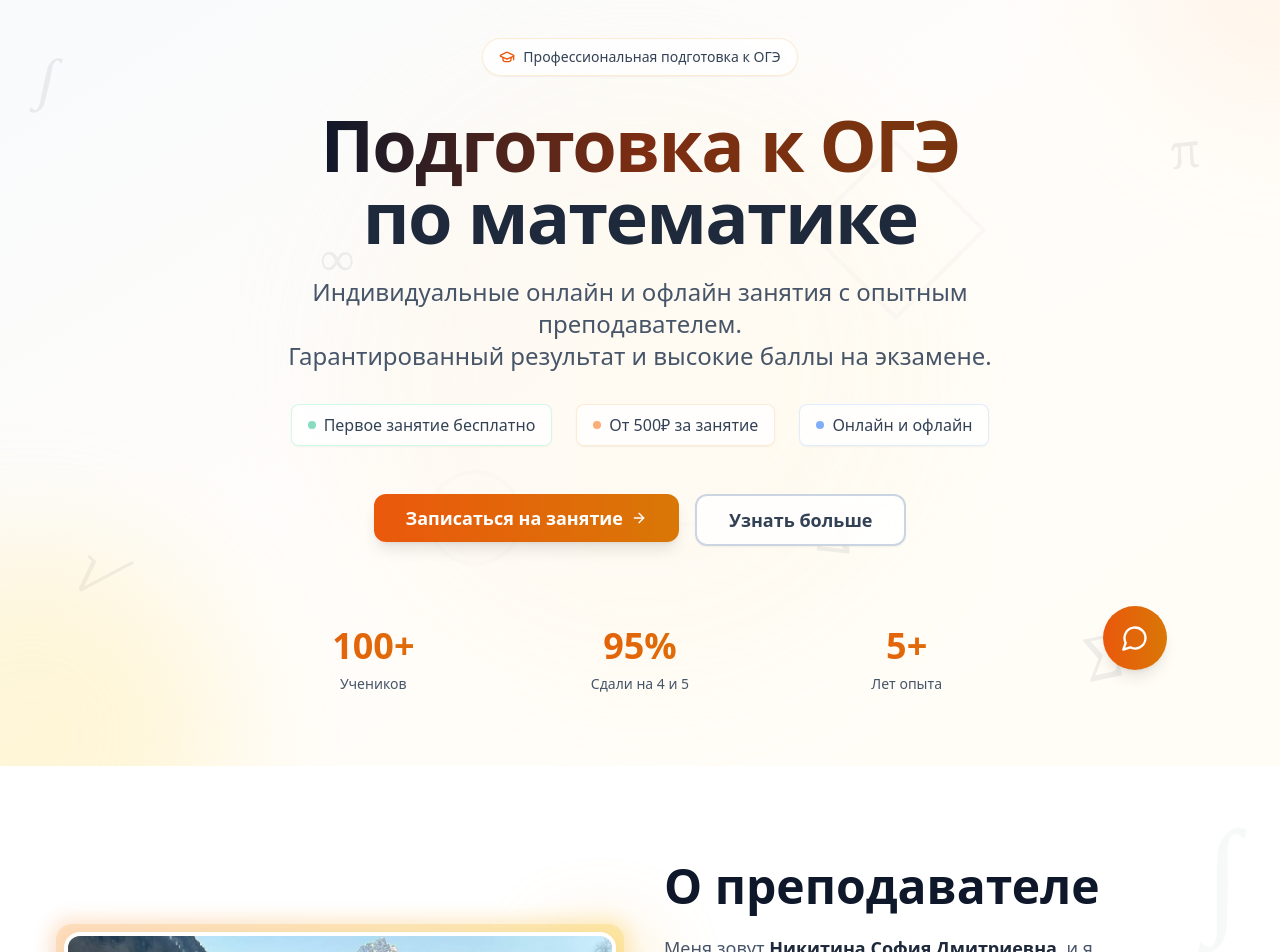
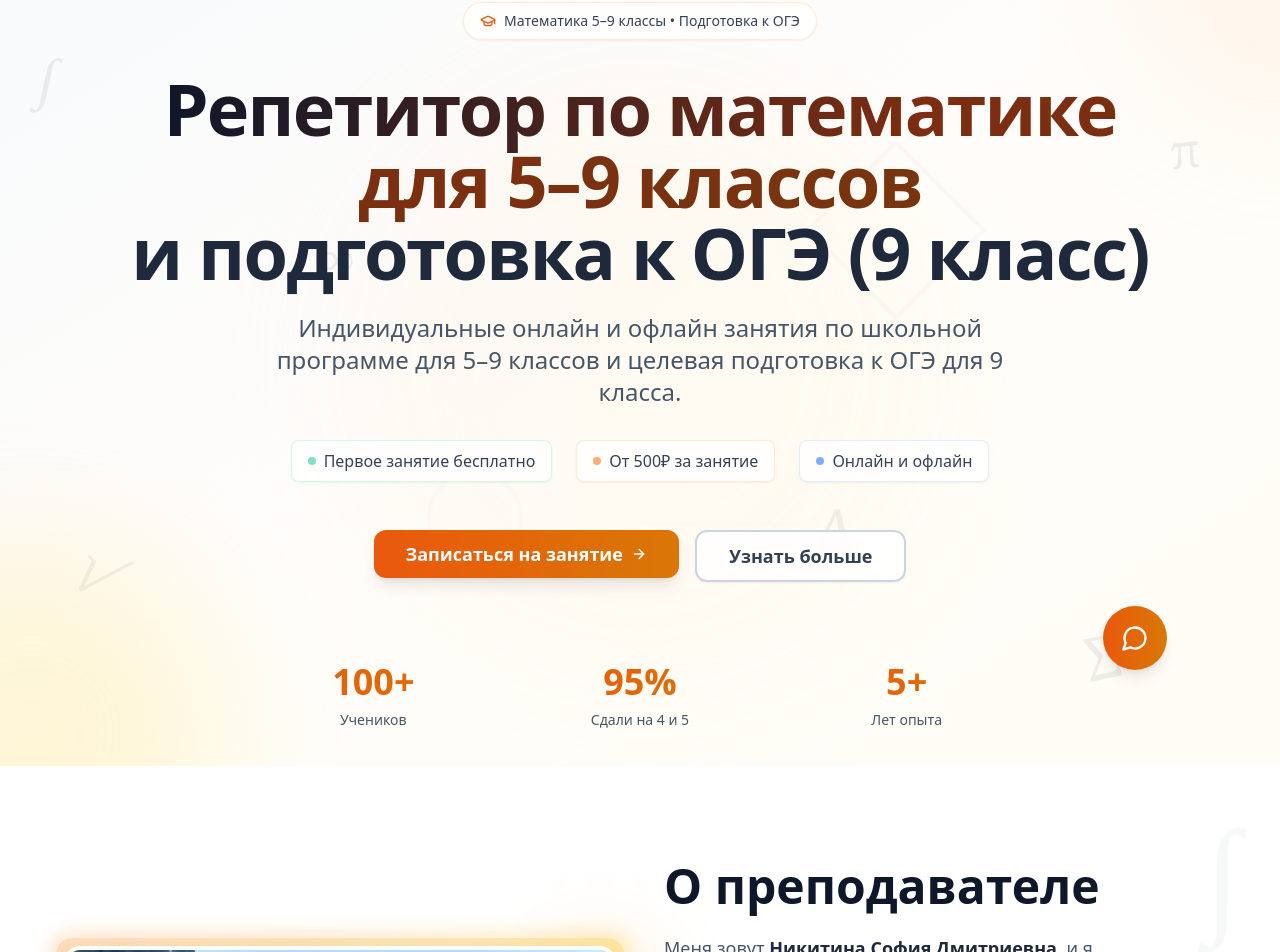
Before and after one commit to by22shh/math-tutor-website, a Next.js app: page / in a window 1280 px wide. Shown: the part 34-986 px from the top of the page. Built offline with nearby package versions, Linux system fonts and the light colour scheme.

Commit message:
Content update: broaden focus to math tutoring for grades 5–9 + OGE prep (9th). Updated Hero, About, Pricing, FAQ, Contact.

```diff
--- a/src/components/About.tsx
+++ b/src/components/About.tsx
@@ -80,8 +80,9 @@ export default function About() {
               <div className="space-y-4 text-lg text-slate-600 mb-8">
                 <p>
                   Меня зовут <strong className="text-slate-800">Никитина София Дмитриевна</strong>, и я
-                  профессиональный репетитор по математике с многолетним опытом подготовки
-                  учеников к ОГЭ.
+                  профессиональный репетитор по математике. Работаю с учениками
+                  5–9 классов, помогаю подтянуть школьную программу и готовлю
+                  к ОГЭ для 9 класса.
                 </p>
                 <p>
                   Я окончила школу с <strong className="text-slate-800 bg-gradient-to-r from-amber-100 to-orange-100 px-1 rounded">золотой медалью</strong>,
--- a/src/components/Contact.tsx
+++ b/src/components/Contact.tsx
@@ -73,7 +73,7 @@ export default function Contact() {
           {/* CTA */}
           <div className="bg-gradient-to-r from-orange-600 to-amber-600 rounded-2xl p-8 sm:p-12">
             <h3 className="text-2xl sm:text-3xl font-bold mb-4">
-              Готовы начать подготовку к ОГЭ?
+              Готовы подтянуть математику или начать подготовку к ОГЭ?
             </h3>
             <p className="text-lg mb-8 opacity-90">
               Запишитесь на бесплатное первое занятие прямо сейчас
--- a/src/components/FAQ.tsx
+++ b/src/components/FAQ.tsx
@@ -4,6 +4,10 @@ import { useState } from "react";
 import { ChevronDown } from "lucide-react";
 
 const faqs = [
+  {
+    question: "Для кого подойдут занятия?",
+    answer: "Занятия предназначены для учеников 5–9 классов: помогаю закрыть пробелы по школьной программе, улучшить успеваемость и целенаправленно готовлю к ОГЭ для 9 класса."
+  },
   {
     question: "Сколько длится одно занятие?",
     answer: "Одно занятие длится 60 минут. Это оптимальное время для эффективного усвоения материала без переутомления."
@@ -14,7 +18,7 @@ const faqs = [
   },
   {
     question: "Нужно ли покупать дополнительные материалы?",
-    answer: "Нет, все необходимые учебные материалы, задачники и пробные варианты ОГЭ я предоставляю бесплатно."
+    answer: "Нет, все необходимые учебные материалы, задачники и, при необходимости, пробные варианты ОГЭ я предоставляю бесплатно."
   },
   {
     question: "Как часто нужно заниматься?",
@@ -34,7 +38,7 @@ const faqs = [
   },
   {
     question: "Гарантируете ли вы результат?",
-    answer: "При регулярных занятиях и выполнении домашних заданий гарантирую значительное улучшение результатов. 95% моих учеников сдают ОГЭ на 4 и 5!"
+    answer: "При регулярных занятиях и выполнении домашних заданий гарантирую значительное улучшение результатов по математике. 95% моих учеников сдают ОГЭ на 4 и 5!"
   }
 ];
 
--- a/src/components/Hero.tsx
+++ b/src/components/Hero.tsx
@@ -51,7 +51,7 @@ export default function Hero() {
           >
             <GraduationCap className="w-4 h-4 text-orange-600" />
             <span className="text-sm font-medium text-slate-700">
-              Профессиональная подготовка к ОГЭ
+              Математика 5–9 классы • Подготовка к ОГЭ
             </span>
           </div>
 
@@ -60,19 +60,18 @@ export default function Hero() {
             mounted ? 'opacity-100 translate-y-0' : 'opacity-0 translate-y-4'
           }`}>
             <span className="bg-clip-text text-transparent bg-gradient-to-r from-slate-900 via-orange-900 to-amber-900">
-              Подготовка к ОГЭ
+              Репетитор по математике для 5–9 классов
             </span>
             <br />
-            <span className="text-slate-800">по математике</span>
+            <span className="text-slate-800">и подготовка к ОГЭ (9 класс)</span>
           </h1>
 
           {/* Subheading */}
           <p className={`text-xl sm:text-2xl text-slate-600 mb-8 max-w-3xl mx-auto leading-relaxed transition-all duration-700 delay-200 ${
             mounted ? 'opacity-100 translate-y-0' : 'opacity-0 translate-y-4'
           }`}>
-            Индивидуальные онлайн и офлайн занятия с опытным преподавателем.
-            <br />
-            Гарантированный результат и высокие баллы на экзамене.
+            Индивидуальные онлайн и офлайн занятия по школьной программе для 5–9 классов
+            и целевая подготовка к ОГЭ для 9 класса.
           </p>
 
           {/* Key points */}
--- a/src/components/Pricing.tsx
+++ b/src/components/Pricing.tsx
@@ -27,7 +27,7 @@ export default function Pricing() {
               Стоимость занятий
             </h2>
             <p className="text-xl text-slate-600">
-              Прозрачное ценообразование без скрытых платежей
+              Индивидуальные занятия для 5–9 классов и подготовка к ОГЭ. Прозрачные цены.
             </p>
           </div>
 
@@ -60,6 +60,10 @@ export default function Pricing() {
                 <li className="flex items-start gap-3">
                   <Check className="w-5 h-5 text-green-600 mt-0.5 flex-shrink-0" />
                   <span className="text-slate-700">Индивидуальный план обучения</span>
+                </li>
+                <li className="flex items-start gap-3">
+                  <Check className="w-5 h-5 text-green-600 mt-0.5 flex-shrink-0" />
+                  <span className="text-slate-700">Рекомендации по 5–9 классам / ОГЭ</span>
                 </li>
                 <li className="flex items-start gap-3">
                   <Check className="w-5 h-5 text-green-600 mt-0.5 flex-shrink-0" />
@@ -100,6 +104,10 @@ export default function Pricing() {
                 <li className="flex items-start gap-3">
                   <Check className="w-5 h-5 text-white mt-0.5 flex-shrink-0" />
                   <span className="text-white">Индивидуальные занятия</span>
+                </li>
+                <li className="flex items-start gap-3">
+                  <Check className="w-5 h-5 text-white mt-0.5 flex-shrink-0" />
+                  <span className="text-white">Для 5–9 классов</span>
                 </li>
                 <li className="flex items-start gap-3">
                   <Check className="w-5 h-5 text-white mt-0.5 flex-shrink-0" />
@@ -158,6 +166,10 @@ export default function Pricing() {
                 </li>
                 <li className="flex items-start gap-3">
                   <Check className="w-5 h-5 text-white mt-0.5 flex-shrink-0" />
+                  <span className="text-white">Для 5–9 классов</span>
+                </li>
+                <li className="flex items-start gap-3">
+                  <Check className="w-5 h-5 text-white mt-0.5 flex-shrink-0" />
                   <span className="text-white">Подготовка к ОГЭ</span>
                 </li>
                 <li className="flex items-start gap-3">
```
